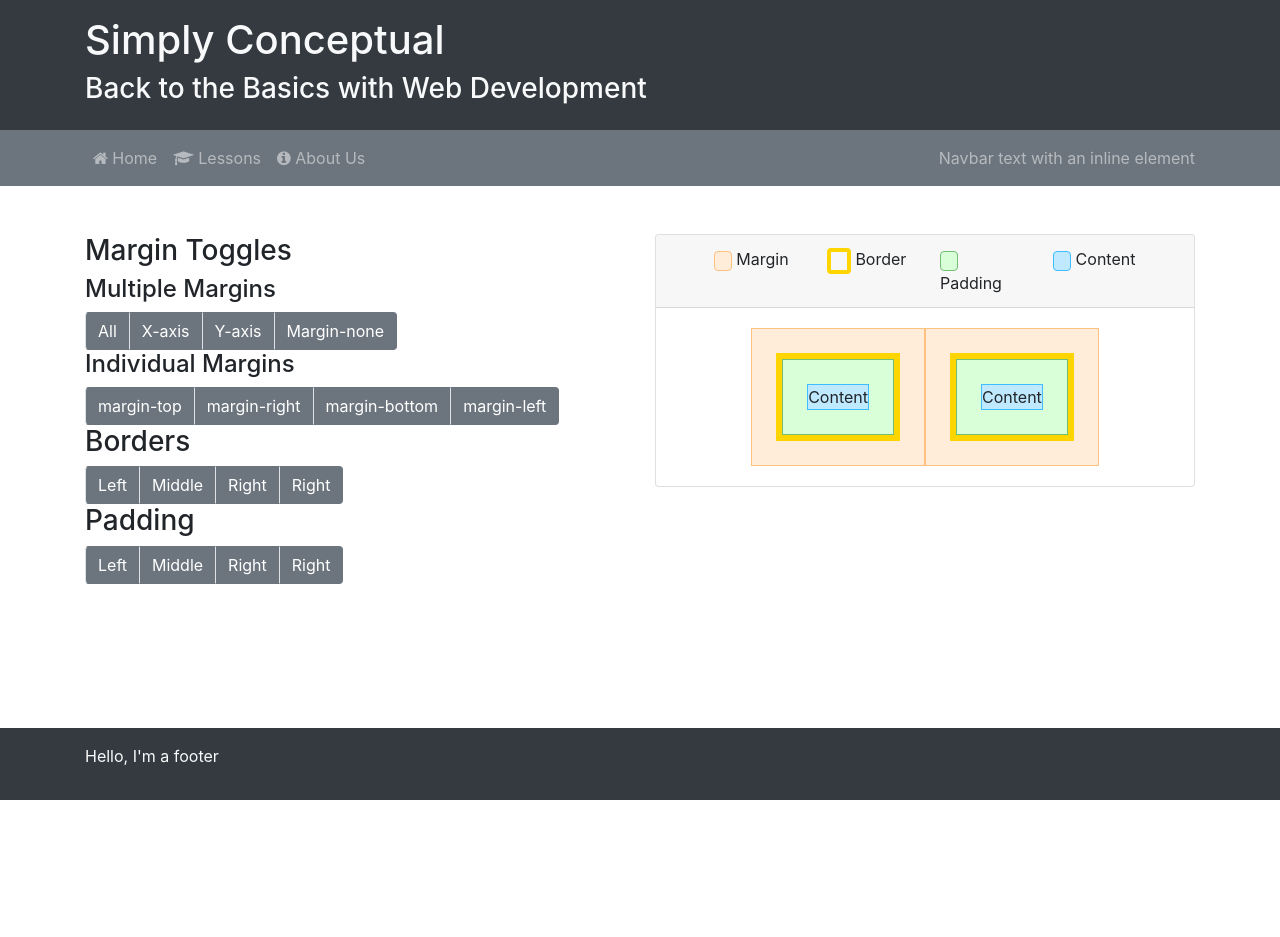
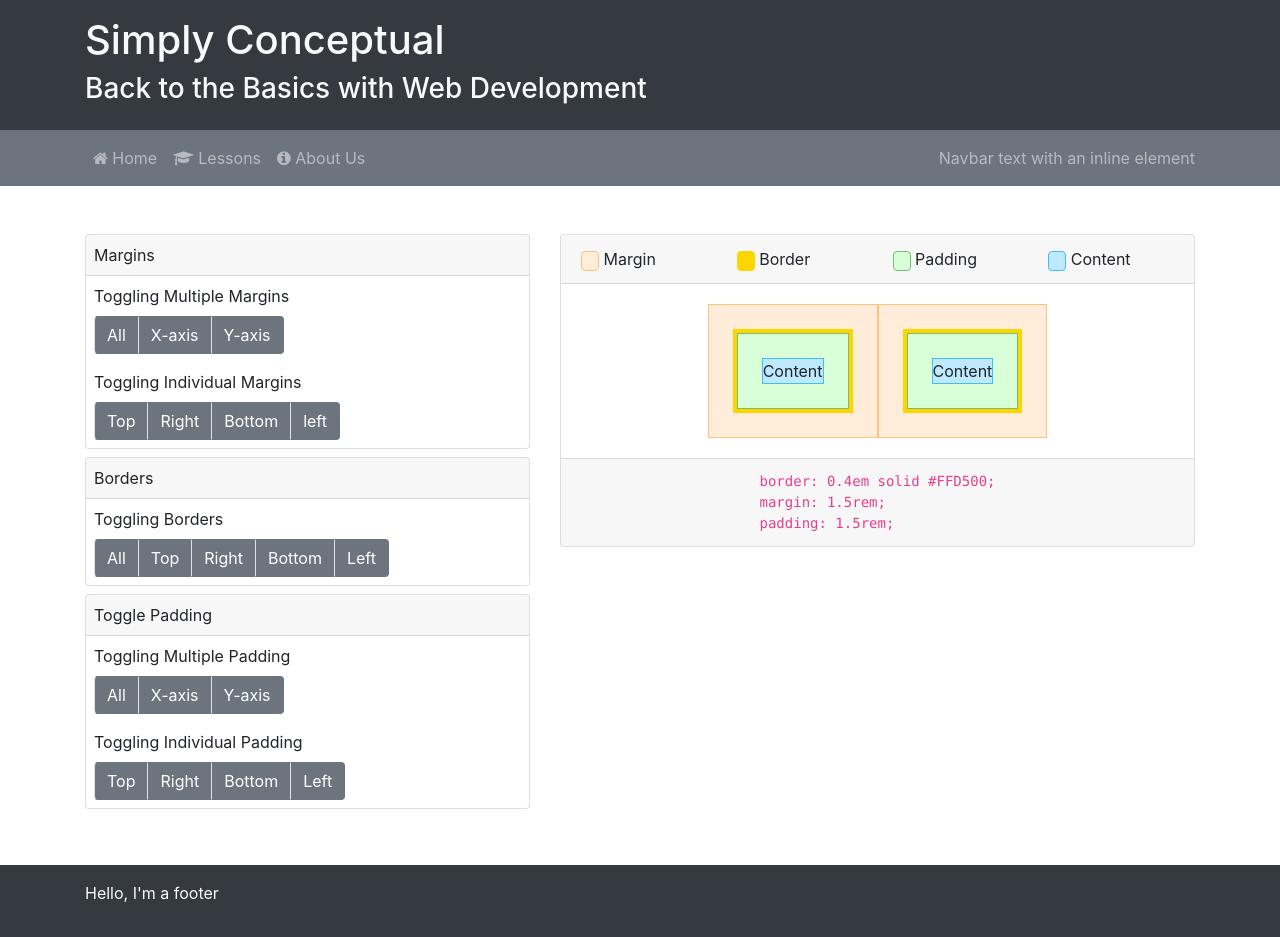
Before and after one commit to BontigaoDavid/Project3, a React (Create React App) app in the folder client/: page /lesson/css/box-model in a window 1280 px wide. Before the commit the page ends 800 px from the top, so only its background shows below. Built offline with nearby package versions, Linux system fonts and the light colour scheme.

Commit message:
got the buttons all working along with a css code thing

```diff
--- a/client/src/components/lesson/css/box-model/Box.js
+++ b/client/src/components/lesson/css/box-model/Box.js
@@ -5,7 +5,7 @@ function Box(props) {
   return(
     <div className="margin-box">
       {/* Margin */}
-      <div className={`border-box ${props.margin}`}>
+      <div className={`border-box ${props.margin} ${props.border} border-0`}>
         {/* Border */}
         <div className={`padding-box ${props.padding}`}>
           {/* Padding */}
--- a/client/src/components/lesson/css/box-model/Buttons.js
+++ b/client/src/components/lesson/css/box-model/Buttons.js
@@ -5,7 +5,7 @@ class BoxButtons extends React.Component {
   //   isClicked: false
   // }
 
-  // addClass = (val) => {
+  // addclass = (val) => {
   //   this.setState(prevState => ({ isClicked: !prevState.isClicked }));
   //   console.log(val);
   // }
@@ -13,32 +13,87 @@ class BoxButtons extends React.Component {
   state = {
     margin: this.props.style.margin,
     padding: this.props.style.padding,
-    border: this.props.style.border
+    border: this.props.style.border,
+    text: this.props.style.text
   };
 
-  reply_click = clicked_id => {
+  reply_click = (clicked_id, clicked_text) => {
+    // console.log(clicked_id.slice(2));
     // console.log(clicked_id)
     switch (clicked_id[0]) {
       case "m":
-      if(this.props.style.margin !== clicked_id) {
-        this.props.handler({ margin: clicked_id });
+        if (this.props.style.margin !== clicked_id.slice(2)) {
+          this.props.handler({
+            margin: clicked_id.slice(2),
+            text: [
+              this.props.style.text[0],
+              "margin" + clicked_text,
+              this.props.style.text[2]
+            ]
+          });
         } else {
-        this.props.handler({margin: ""})
-      };
+          this.props.handler({
+            margin: "",
+            text: [
+              this.props.style.text[0],
+              "margin: none",
+              this.props.style.text[2]
+            ]
+          });
+        }
 
         // console.log(this.state.margin);
         // console.log(this.props.handler({margin: clicked_id}));
         break;
       case "b":
+        if (this.props.style.border !== clicked_id.slice(2)) {
+          this.props.handler({
+            border: clicked_id.slice(2),
+            text: [
+              "border" + clicked_text,
+              this.props.style.text[1],
+              this.props.style.text[2]
+            ]
+          });
+        } else {
+          this.props.handler({
+            border: "",
+            text: [
+              "border: none",
+              this.props.style.text[1],
+              this.props.style.text[2]
+            ]
+          });
+        }
         break;
       case "p":
+        if (this.props.style.padding !== clicked_id.slice(2)) {
+          this.props.handler({
+            padding: clicked_id.slice(2),
+            text: [
+              this.props.style.text[0],
+              "padding" + clicked_text,
+              this.props.style.text[2]
+            ]
+          });
+        } else {
+          this.props.handler({
+            padding: "",
+            text: [
+              this.props.style.text[0],
+              "padding: 0",
+              this.props.style.text[2]
+            ]
+          });
+        }
         break;
       default:
         break;
     }
   };
 
-  handleClick = e => this.reply_click(e.target.id);
+  handleClick = e =>
+    this.reply_click(e.target.getAttribute("addclass"), e.target.getAttribute("text"));
 
   render(props) {
     // const {isClicked} = this.state;
@@ -46,96 +101,221 @@ class BoxButtons extends React.Component {
 
     return (
       <div>
-        <h3>Margin Toggles</h3>
-        <h4>Multiple Margins</h4>
-        <div className="btn-group" role="group" aria-label="Multiple Margins">
+        <div className="card mb-2">
+          <div className="card-header p-2">Margins</div>
+          <div className="card-body p-2">
+            <p className="mb-2">Toggling Multiple Margins</p>
+            <div
+              className="btn-group"
+              role="group"
+              aria-label="Multiple Margins"
+            >
               <button
                 type="button"
-            id="m-4"
+                addclass="m-m-4"
+                text=": 1.5rem"
                 onClick={this.handleClick}
-            className={`btn btn-secondary tgl-m border-left`}
+                className={`btn btn-secondary border-left`}
+              >
+                All
+              </button>
+              <button
+                type="button"
+                addclass="m-mx-4"
+                text=": 0 1.5rem"
+                onClick={this.handleClick}
+                className="btn btn-secondary border-left"
+              >
+                X-axis
+              </button>
+              <button
+                addclass="m-my-4"
+                type="button"
+                text=": 1.5rem 0"
+                onClick={this.handleClick}
+                className="btn btn-secondary border-left"
+              >
+                Y-axis
+              </button>
+            </div>
+            <p className="mb-2 mt-3">Toggling Individual Margins</p>
+            <div
+              className="btn-group"
+              role="group"
+              aria-label="Individual Margins"
+            >
+              <button
+                addclass="m-mt-4"
+                onClick={this.handleClick}
+                text="-top: 1.5rem"
+                type="button"
+                className="btn btn-secondary border-left"
+              >
+                Top
+              </button>
+              <button
+                addclass="m-mr-4"
+                onClick={this.handleClick}
+                type="button"
+                text="-right: 1.5rem"
+                className="btn btn-secondary border-left"
+              >
+                Right
+              </button>
+              <button
+                addclass="m-mb-4"
+                onClick={this.handleClick}
+                text="-bottom: 1.5rem"
+                type="button"
+                className="btn btn-secondary border-left"
+              >
+                Bottom
+              </button>
+              <button
+                addclass="m-ml-4"
+                onClick={this.handleClick}
+                text="-left: 1.5rem"
+                type="button"
+                className="btn btn-secondary border-left"
+              >
+                left
+              </button>
+            </div>
+          </div>
+        </div>
+
+        <div className="card mb-2">
+          <div className="card-header p-2">Borders</div>
+          <div className="card-body p-2">
+            <p className="mb-2">Toggling Borders</p>
+            <div className="btn-group" role="group" aria-label="Borders">
+            <button
+                type="button"
+                addclass="b-p-1"
+                text=": 0.25rem solid #FFD500"
+                onClick={this.handleClick}
+                className="btn btn-secondary border-left"
+              >
+                All
+              </button>
+              <button
+                type="button"
+                addclass="b-pt-1"
+                text="-top: 0.25rem solid #FFD500"
+                onClick={this.handleClick}
+                className="btn btn-secondary border-left"
+              >
+                Top
+              </button>
+              <button
+                type="button"
+                addclass="b-pr-1"
+                text="-right: 0.25rem solid #FFD500"
+                onClick={this.handleClick}
+                className="btn btn-secondary border-left"
+              >
+                Right
+              </button>
+              <button
+                type="button"
+                addclass="b-pb-1"
+                text="-bottom: 0.25rem solid #FFD500"
+                onClick={this.handleClick}
+                className="btn btn-secondary border-left"
+              >
+                Bottom
+              </button>
+              <button
+                type="button"
+                addclass="b-pl-1"
+                text="-left: 0.25rem solid #FFD500"
+                onClick={this.handleClick}
+                className="btn btn-secondary border-left"
+              >
+                Left
+              </button>
+            </div>
+          </div>
+        </div>
+
+        <div className="card mb-2">
+          <div className="card-header p-2">Toggle Padding</div>
+          <div className="card-body p-2">
+            <p className="mb-2">Toggling Multiple Padding</p>
+            <div
+              className="btn-group"
+              role="group"
+              aria-label="Multiple Padding"
+            >
+              <button
+                type="button"
+                addclass="p-p-4"
+                text=": 1.5rem"
+                onClick={this.handleClick}
+                className={`btn btn-secondary border-left`}
               >
                 {/* ${isClicked? "m-3" : ""} */}
                 All
               </button>
               <button
                 type="button"
-            id="mx-4"
+                addclass="p-px-4"
+                text=": 0 1.5rem"
                 onClick={this.handleClick}
-            className="btn btn-secondary tgl-mx border-left"
+                className="btn btn-secondary border-left"
               >
                 X-axis
               </button>
               <button
-            id="my-4"
+                addclass="p-py-4"
                 type="button"
+                text=": 1.5rem 0"
                 onClick={this.handleClick}
-            className="btn btn-secondary tgl-my border-left"
+                className="btn btn-secondary border-left"
               >
                 Y-axis
               </button>
+            </div>
+            <p className="mb-2 mt-3">Toggling Individual Padding</p>
+            <div className="btn-group" role="group" aria-label="Padding">
               <button
+                addclass="p-pt-4"
+                text="-top: 1.5rem"
+                onClick={this.handleClick}
                 type="button"
-            id="m-0"
+                className="btn btn-secondary border-left"
+              >
+                Top
+              </button>
+              <button
+                addclass="p-pr-4"
+                text="-right: 1.5rem"
                 onClick={this.handleClick}
-            className="btn btn-secondary tgl-my border-left"
+                type="button"
+                className="btn btn-secondary border-left"
               >
-            Margin-none
+                Right
+              </button>
+              <button
+                addclass="p-pb-4"
+                text="-bottom: 1.5rem"
+                onClick={this.handleClick}
+                type="button"
+                className="btn btn-secondary border-left"
+              >
+                Bottom
+              </button>
+              <button
+                addclass="p-pl-4"
+                text="-left: 1.5rem"
+                onClick={this.handleClick}
+                type="button"
+                className="btn btn-secondary border-left"
+              >
+                Left
               </button>
             </div>
-        <h4>Individual Margins</h4>
-        <div className="btn-group" role="group" aria-label="Individual Margins">
-          <button
-            type="button"
-            className="btn btn-secondary tgl-mt border-left"
-          >
-            margin-top
-          </button>
-          <button
-            type="button"
-            className="btn btn-secondary tgl-mr border-left"
-          >
-            margin-right
-          </button>
-          <button
-            type="button"
-            className="btn btn-secondary tgl-mb border-left"
-          >
-            margin-bottom
-          </button>
-          <button type="button" className="btn btn-secondary tgl-l border-left">
-            margin-left
-          </button>
           </div>
-        <h3>Borders</h3>
-        <div className="btn-group" role="group" aria-label="Borders">
-          <button type="button" className="btn btn-secondary border-left">
-            Left
-          </button>
-          <button type="button" className="btn btn-secondary border-left">
-            Middle
-          </button>
-          <button type="button" className="btn btn-secondary border-left">
-            Right
-          </button>
-          <button type="button" className="btn btn-secondary border-left">
-            Right
-          </button>
-        </div>
-        <h3>Padding</h3>
-        <div className="btn-group" role="group" aria-label="Padding">
-          <button type="button" className="btn btn-secondary border-left">
-            Left
-          </button>
-          <button type="button" className="btn btn-secondary border-left">
-            Middle
-          </button>
-          <button type="button" className="btn btn-secondary border-left">
-            Right
-          </button>
-          <button type="button" className="btn btn-secondary border-left">
-            Right
-          </button>
         </div>
       </div>
     );
--- a/client/src/components/lesson/css/box-model/Lesson.js
+++ b/client/src/components/lesson/css/box-model/Lesson.js
@@ -5,22 +5,24 @@ import BoxButtons from "./Buttons";
 
 class BoxModel extends React.Component {
   constructor(props) {
-    super(props)
+    super(props);
 
-    this.handleClick = this.handleClick.bind(this)
+    this.handleClick = this.handleClick.bind(this);
   }
   state = {
+    border: "p-1",
     margin: "m-4",
-    border: "",
-    padding: "p-4"
-  }
+    padding: "p-4",
+    text: ""
+  };
 
   componentDidMount() {
     this.setState({
+      border: "p-1",
       margin: "m-4",
-      border: "",
-      padding: "p-4"
-    })
+      padding: "p-4",
+      text: ["border: 0.4em solid #FFD500", "margin: 1.5rem", "padding: 1.5rem"]
+    });
   }
 
   componentDidUpdate(prevProps) {
@@ -29,27 +31,39 @@ class BoxModel extends React.Component {
     // }
   }
 
-  handleClick = (stateVal) => {
+  handleClick = stateVal => {
     console.log(stateVal);
     this.setState(stateVal);
     console.log(this.state);
-}
+  };
 
-  render () {
+  render() {
     // console.log(this.state);
     return (
       <div className="row">
-        <div className="col-12 col-md-5 col-lg-6">
+        <div className="col-12 col-lg-5">
           <BoxButtons style={this.state} handler={this.handleClick} />
         </div>
-        <div className="col-12 col-md-7 col-lg-6">
+        <div className="col-12 col-lg-7">
           <div className="card">
-            <div className="card-header d-flex justify-content-center">
+            <div className="card-header">
               <BoxLegend />
             </div>
             <div className="card-body d-flex align-items-center justify-content-center">
-              <Box id="variable" margin={this.state.margin} padding={this.state.padding} />
-              <Box margin="m-4" padding="p-4"  />
+              <Box
+                id="variable"
+                margin={this.state.margin}
+                padding={this.state.padding}
+                border={this.state.border}
+              />
+              <Box margin="m-4" padding="p-4" border="p-1" />
+            </div>
+            <div className="card-footer d-flex justify-content-center">
+              <code>
+                {this.state.text[0]}; <br />
+                {this.state.text[1]}; <br />
+                {this.state.text[2]};
+              </code>
             </div>
           </div>
         </div>
--- a/client/src/components/lesson/css/box-model/style.css
+++ b/client/src/components/lesson/css/box-model/style.css
@@ -14,9 +14,8 @@
   border-color: #73BF73;
 }
 .border-box {
-
-  border-width: 0.4em;
   border-color: #FFD500;
+  background: #FFD500;
 }
 .margin-box {
   background: #FFECD9;
```
Also changed, not shown: client/src/components/lesson/css/box-model/Button.js (deleted, +0 -15 lines). Lines whose indentation alone changed are shown as unchanged.
